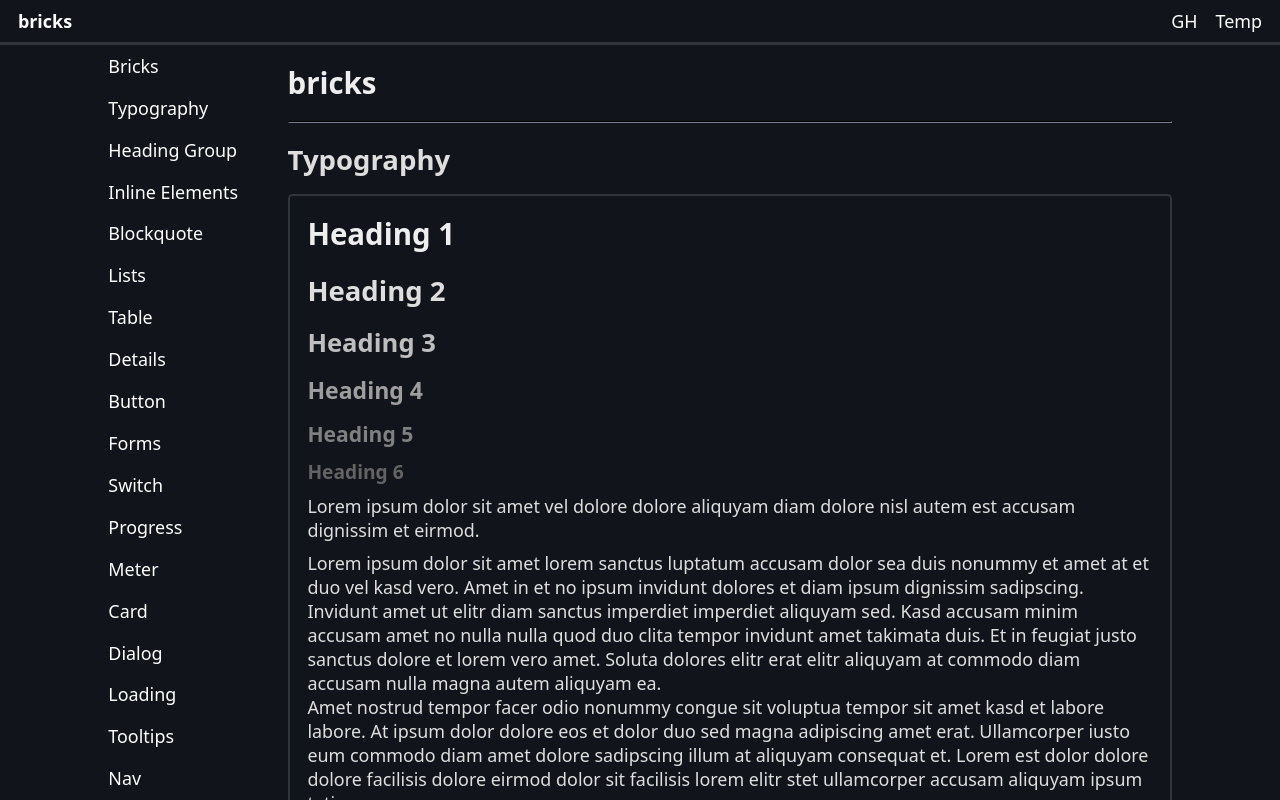
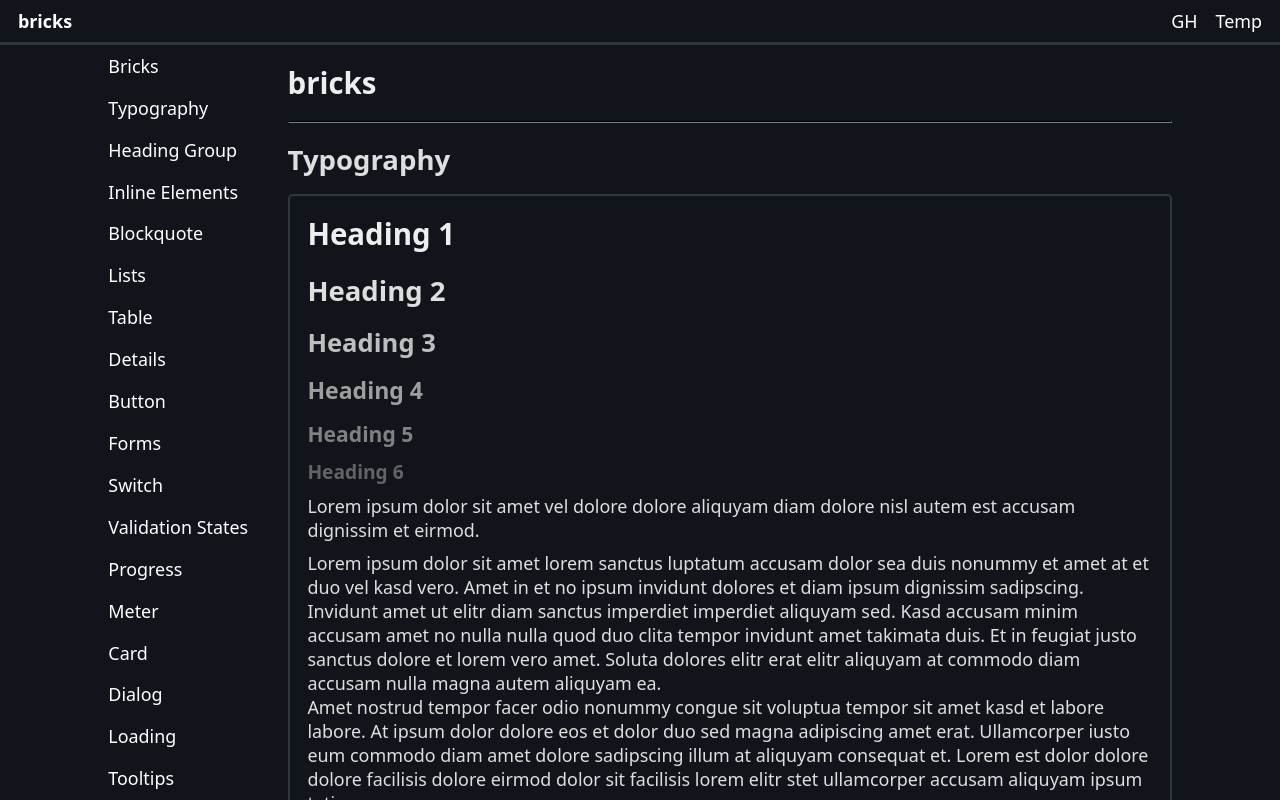
Before and after one commit to Sammy-T/spout, a Svelte app: page / in a window 1280 px wide. Built offline with nearby package versions, Linux system fonts and the light colour scheme.

Commit message:
Add 'validation states' link

```diff
--- a/src/App.svelte
+++ b/src/App.svelte
@@ -14,6 +14,7 @@
     <li><a href="#button">Button</a></li>
     <li><a href="#forms">Forms</a></li>
     <li><a href="#switch">Switch</a></li>
+    <li><a href="#validation-states">Validation States</a></li>
     <li><a href="#progress">Progress</a></li>
     <li><a href="#meter">Meter</a></li>
     <li><a href="#card">Card</a></li>
@@ -292,7 +293,7 @@
             </form>
         </section>
 
-        <h3>Validation States</h3>
+        <h3 id="validation-states">Validation States</h3>
         <p>Use the <code>aria-invalid</code> attribute to set valid or invalid states.</p>
         <p>
             Include an element of class <code>status</code> directly after the input with
```
